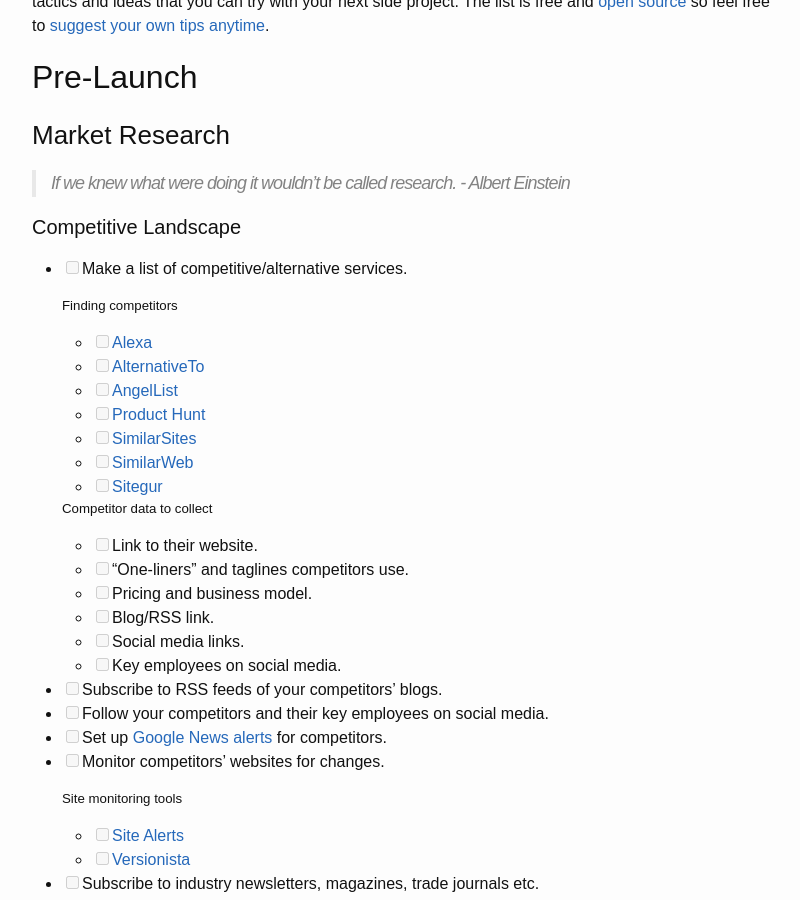
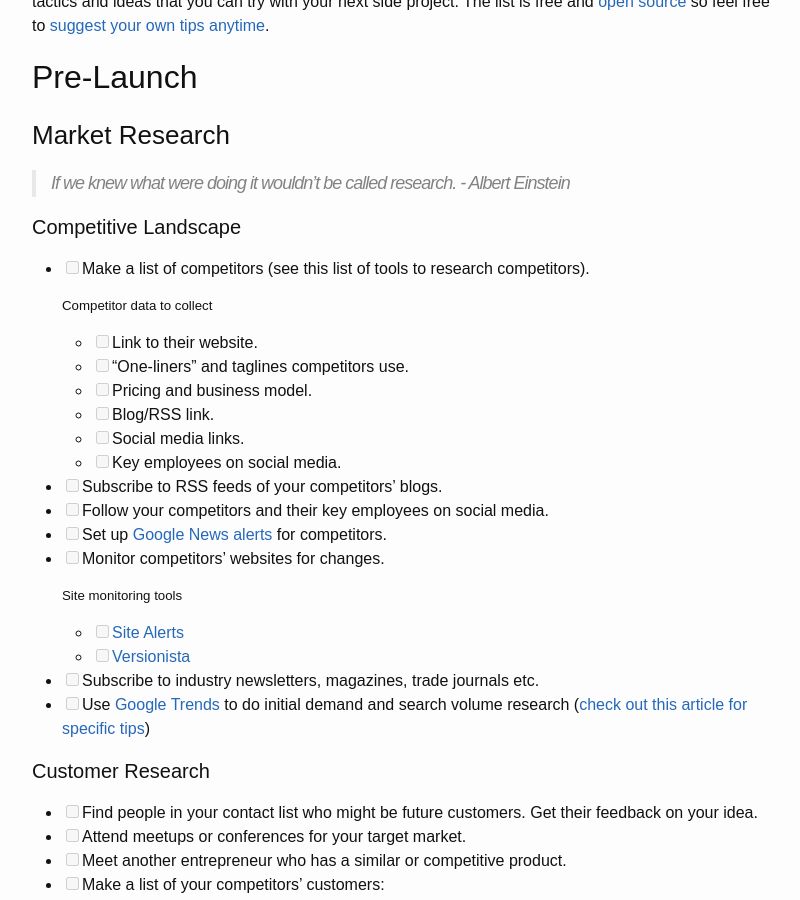
Before and after one commit to draftdev/startup-marketing-checklist, a Jekyll site: the page built from marketing-checklist.md, in a window 1280 px wide and 900 px high, scrolled down 504 px. Shown: the whole window, without its empty margins (238-1038 px from the left). Built offline with Jekyll 4.4.1, drawn with Linux system fonts in a browser that asks for light colours; comment, search, counter and statistics services are not loaded.

Commit message:
Adding competitive tools

```diff
--- a/marketing-checklist.md
+++ b/marketing-checklist.md
@@ -14,16 +14,7 @@
 
 #### Competitive Landscape
 
-- [ ] Make a list of competitive/alternative services.
-
-  ##### Finding competitors
-  - [ ] [Alexa](http://www.alexa.com/find-similar-sites)
-  - [ ] [AlternativeTo](https://alternativeto.net)
-  - [ ] [AngelList](https://angel.co/)
-  - [ ] [Product Hunt](https://www.producthunt.com/)
-  - [ ] [SimilarSites](http://www.similarsites.com/)
-  - [ ] [SimilarWeb](https://www.similarweb.com/)
-  - [ ] [Sitegur](http://sitegur.com/)
+- [ ] Make a list of competitors (see this list of tools to research competitors).
 
   ##### Competitor data to collect
   - [ ] Link to their website.
```
Also changed, not shown: _posts/2018-09-12-competition-tools.markdown (added, +52 -0 lines).
